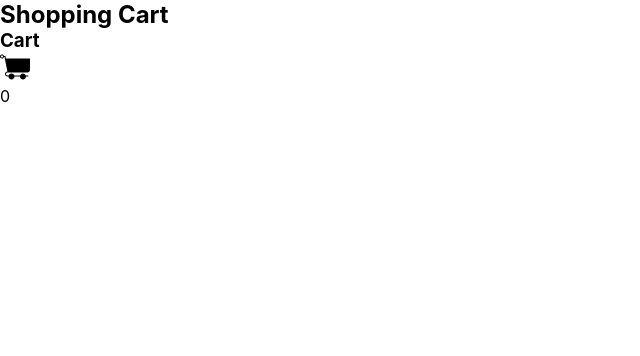
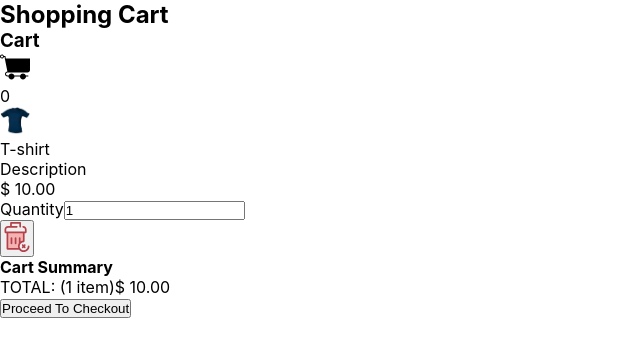
Before and after one commit to VoronovichDev/shopping-cart, a React (Create React App) app: page /cart in a window 1280 px wide. Shown: the top 356 px of the page, without its empty margins (0-640 px from the left). Built offline with nearby package versions, Linux system fonts and the light colour scheme.

Commit message:
hard coded Card component

```diff
--- a/src/App.js
+++ b/src/App.js
@@ -6,6 +6,7 @@ import {
 } from "react-router-dom";
 import Navigation from "./components/Navigation/Navigaton";
 import Products from "./components/Products/Products";
+import Cart from "./components/Cart/Cart";
 import s from './App.module.scss'
 
 function App() {
@@ -15,6 +16,7 @@ function App() {
             <Navigation />
             <Routes>
                <Route path="/" element={<Products />} />
+               <Route path="/cart" element={<Cart />} />
             </Routes>
          </div>
       </Router>
--- /dev/null
+++ b/src/components/Cart/Cart.js
@@ -0,0 +1,35 @@
+import React from "react";
+import s from './Cart.module.scss'
+import testImg from '../../img/test-img.jpg'
+
+import CartItem from "./CartItem/CartItem";
+
+const item = {
+   image: testImg,
+   title: "T-shirt",
+   id: 1
+}
+
+const Cart = () => {
+   return (
+      <div>
+         <div>
+            <CartItem key={item.id} item={item} />
+         </div>
+         <div>
+            <h4>Cart Summary</h4>
+            <div>
+               <span>
+                  TOTAL: (1 item)
+               </span>
+               <span>$ 10.00</span>
+            </div>
+            <button>
+               Proceed To Checkout
+            </button>
+         </div>
+      </div>
+   )
+}
+
+export default Cart
--- /dev/null
+++ b/src/components/Cart/CartItem/CartItem.js
@@ -0,0 +1,34 @@
+import React from "react";
+import s from './CartItem.module.scss';
+import deleteBtn from '../../../img/delete.svg'
+
+const CartItem = ({ item }) => {
+   return (
+      <div>
+         <img
+            src={item.image}
+            alt={item.title} />
+
+         <div>
+            <p>{item.title}</p>
+            <p>Description</p>
+            <p>$ 10.00</p>
+         </div>
+
+         <div>
+            <div>
+               <label htmlFor="qty ">Quantity</label>
+               <input min="1" type="number" id="qty" name="qty" value="1" />
+            </div>
+            <button>
+               <img
+                  src={deleteBtn}
+                  alt=""
+               />
+            </button>
+         </div>
+      </div>
+   )
+}
+
+export default CartItem
```
Also changed, not shown: src/components/Cart/Cart.module.scss (added), src/components/Cart/CartItem/CartItem.module.scss (added), src/img/delete.svg (added), src/img/test-img.jpg (added).
